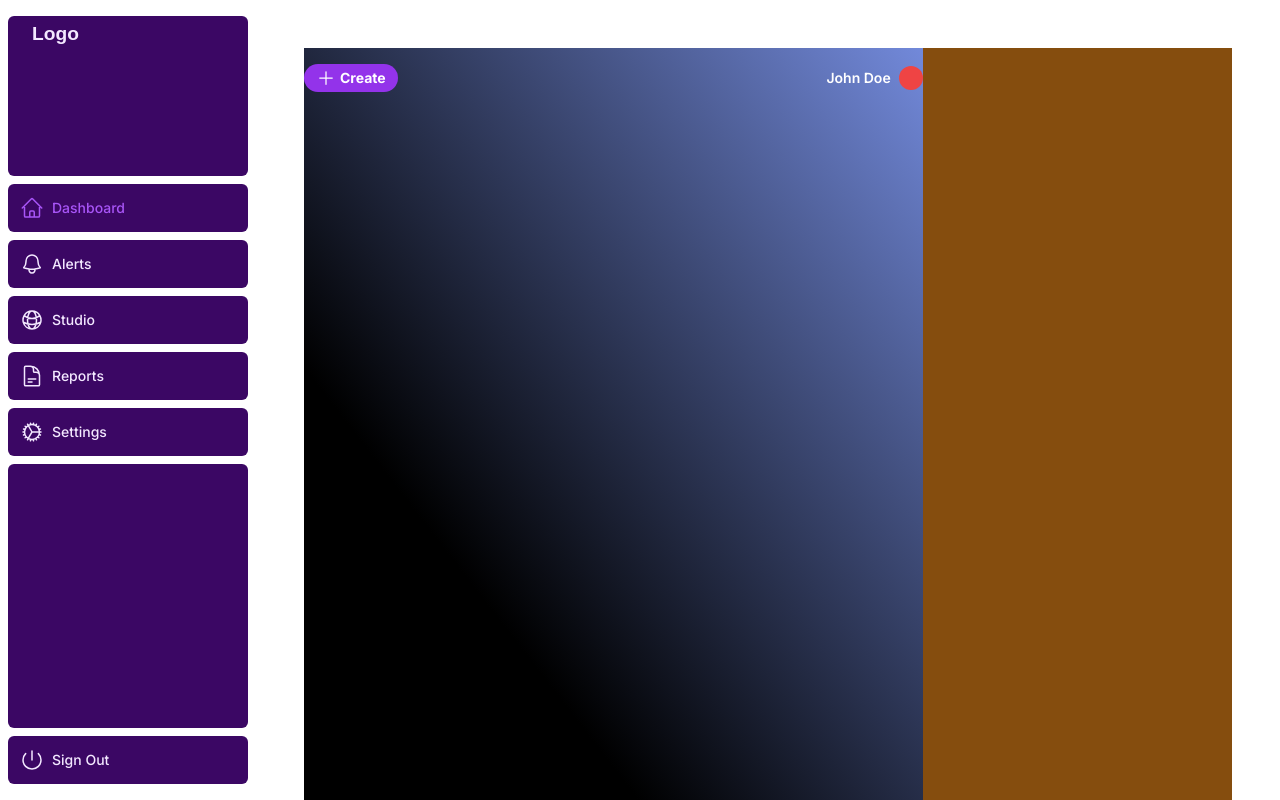
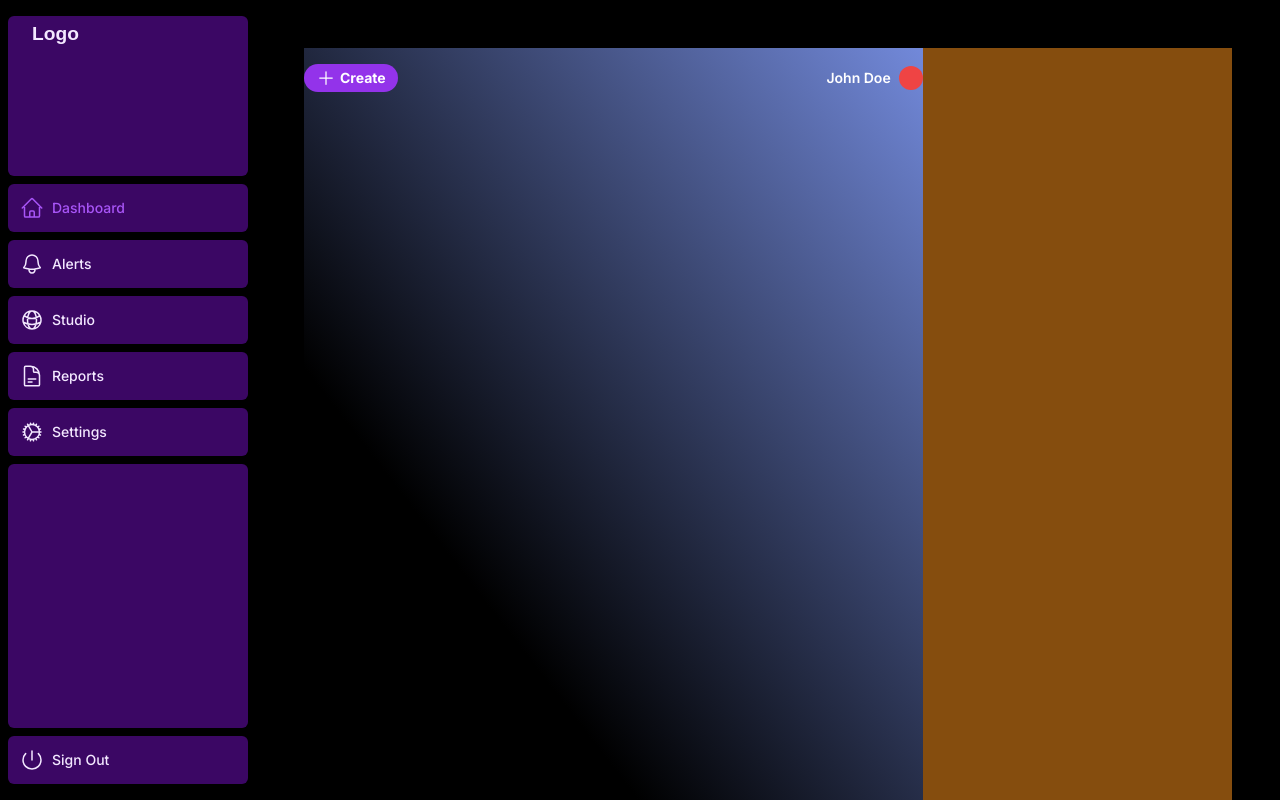
Before and after one commit to Leeky19/nextjs-tp, a Next.js app in the folder nextjs-tpnote/: page /dashboard in a window 1280 px wide. Built offline with nearby package versions, Linux system fonts and the light colour scheme; a web font is replaced by a local one.

Commit message:
Changement de couleur de fond en noir

```diff
--- a/nextjs-tpnote/src/app/dashboard/layout.tsx
+++ b/nextjs-tpnote/src/app/dashboard/layout.tsx
@@ -2,7 +2,7 @@
 
 export default function Layout({ children }: { children: React.ReactNode }) {
   return (
-    <div className="flex h-screen flex-col md:flex-row md:overflow-hidden">
+    <div className="flex h-screen flex-col md:flex-row md:overflow-hidden bg-black">
       <div className="w-full flex-none md:w-64">
         <SideNav />
       </div>
```
